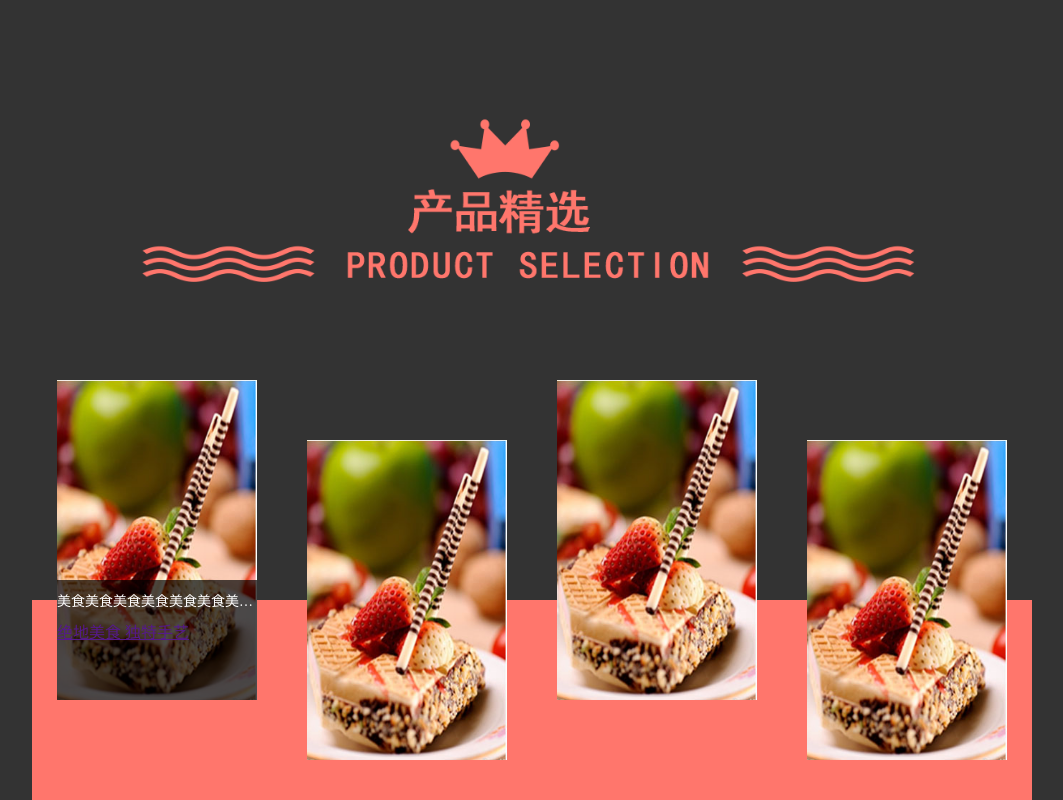
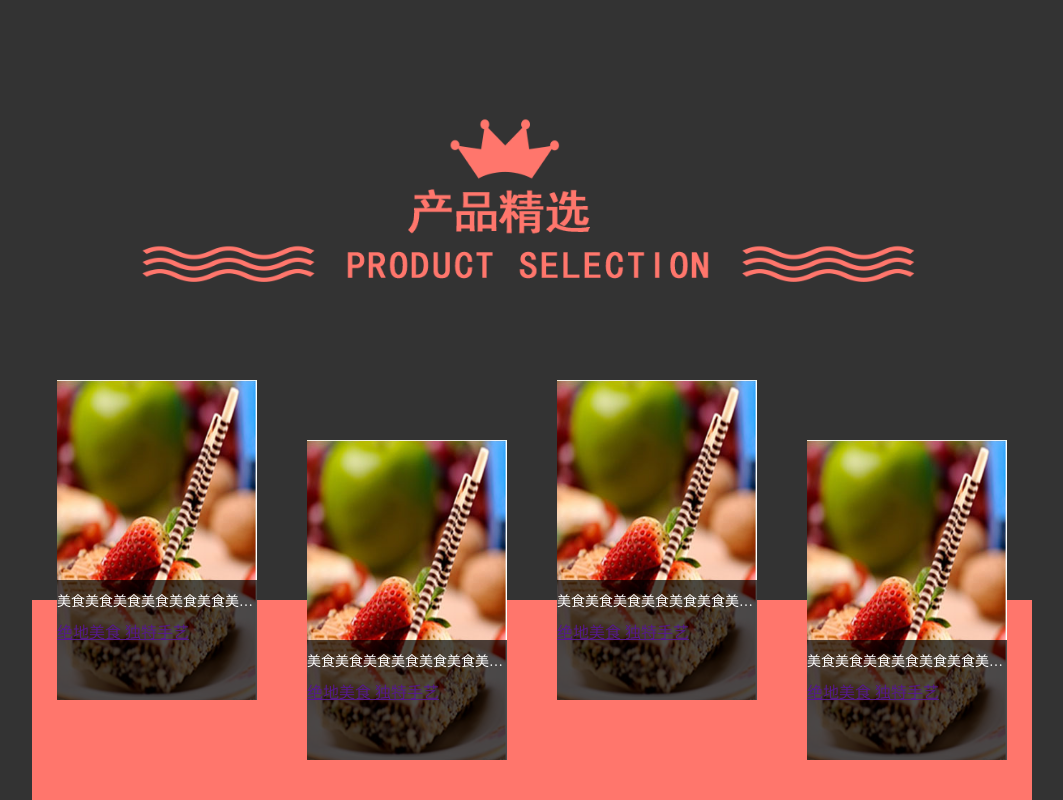
Before and after one commit to xiaotiandada/CampusGoddess, a website: page app/index.html in a window 1280 px wide. Shown: the part 780-1580 px from the top of the page, without its empty margins (108-1171 px from the left). Drawn offline with Linux system fonts and the light colour scheme.

Commit message:
update index

```diff
--- a/app/index.html
+++ b/app/index.html
@@ -73,12 +73,33 @@
                 </div>
                 <div class="case-top-img case-top-img-top">
                     <img src="img/caseimg1.jpg" alt="">
+                    <div class="case-top-img-div">
+                        <p>
+                            美食美食美食美食美食美食美食美食美食美食美食
+                            美食美食美食美食美食美食美食美食美食美食美食
+                        </p>
+                        <a href="">绝地美食 独特手艺</a>
+                    </div>
                 </div>
                 <div class="case-top-img">
                     <img src="img/caseimg1.jpg" alt="">
+                    <div class="case-top-img-div">
+                        <p>
+                            美食美食美食美食美食美食美食美食美食美食美食
+                            美食美食美食美食美食美食美食美食美食美食美食
+                        </p>
+                        <a href="">绝地美食 独特手艺</a>
+                    </div>
                 </div>
                 <div class="case-top-img case-top-img-top">
                     <img src="img/caseimg1.jpg" alt="">
+                    <div class="case-top-img-div">
+                        <p>
+                            美食美食美食美食美食美食美食美食美食美食美食
+                            美食美食美食美食美食美食美食美食美食美食美食
+                        </p>
+                        <a href="">绝地美食 独特手艺</a>
+                    </div>
                 </div>
             </div>
             <div class="case-one-case-bottom"></div>
```
